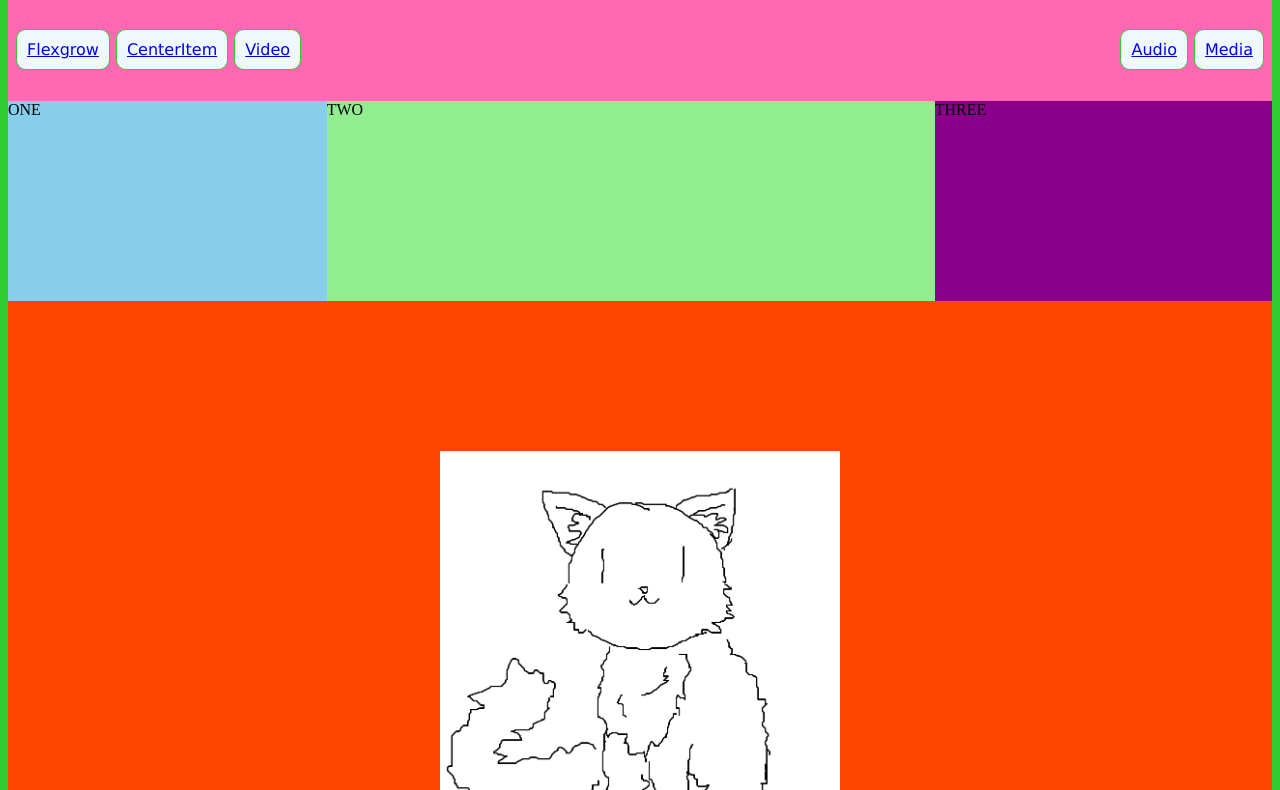
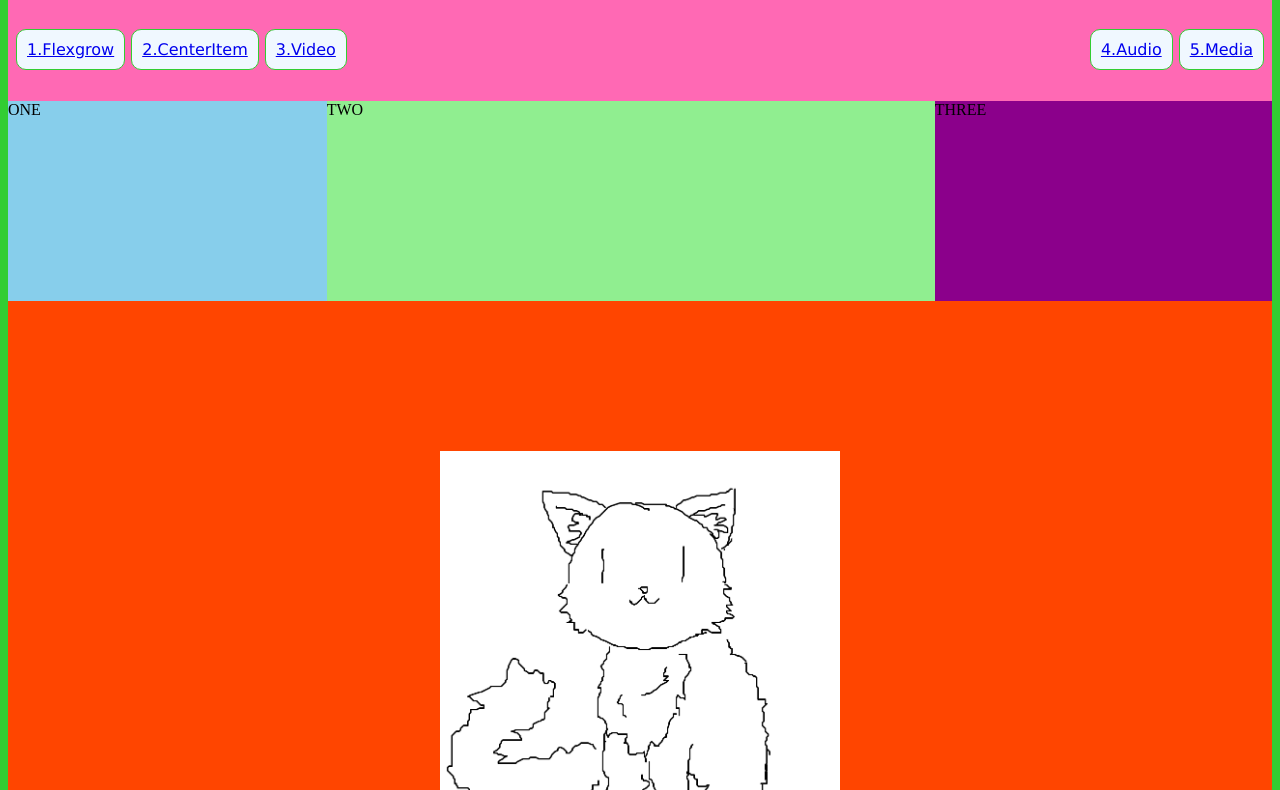
Before and after one commit to itsClearma/CodingWorksheet4, a plain HTML site: page index.html in a window 1280 px wide. Shown: the part 144-934 px from the top of the page. Drawn offline with Linux system fonts and the light colour scheme.

Commit message:
prob need numbers back idk

```diff
--- a/index.html
+++ b/index.html
@@ -21,19 +21,19 @@
                     <div class="container-navigation">
 
                     <li >
-                        <a href="#section-one">Flexgrow</a>
+                        <a href="#section-one">1.Flexgrow</a>
                     </li>
                     <li>
-                        <a href="#section-two">CenterItem</a>
+                        <a href="#section-two">2.CenterItem</a>
                     </li>
                     <li>
-                        <a href="#section-three">Video</a>
+                        <a href="#section-three">3.Video</a>
                     </li>
                     <li class="push">
-                        <a href="#section-four">Audio</a>
+                        <a href="#section-four">4.Audio</a>
                     </li>
                     <li>
-                        <a href="#section-five">Media</a>
+                        <a href="#section-five">5.Media</a>
                     </li>
                 </div>
             </ul>
```
